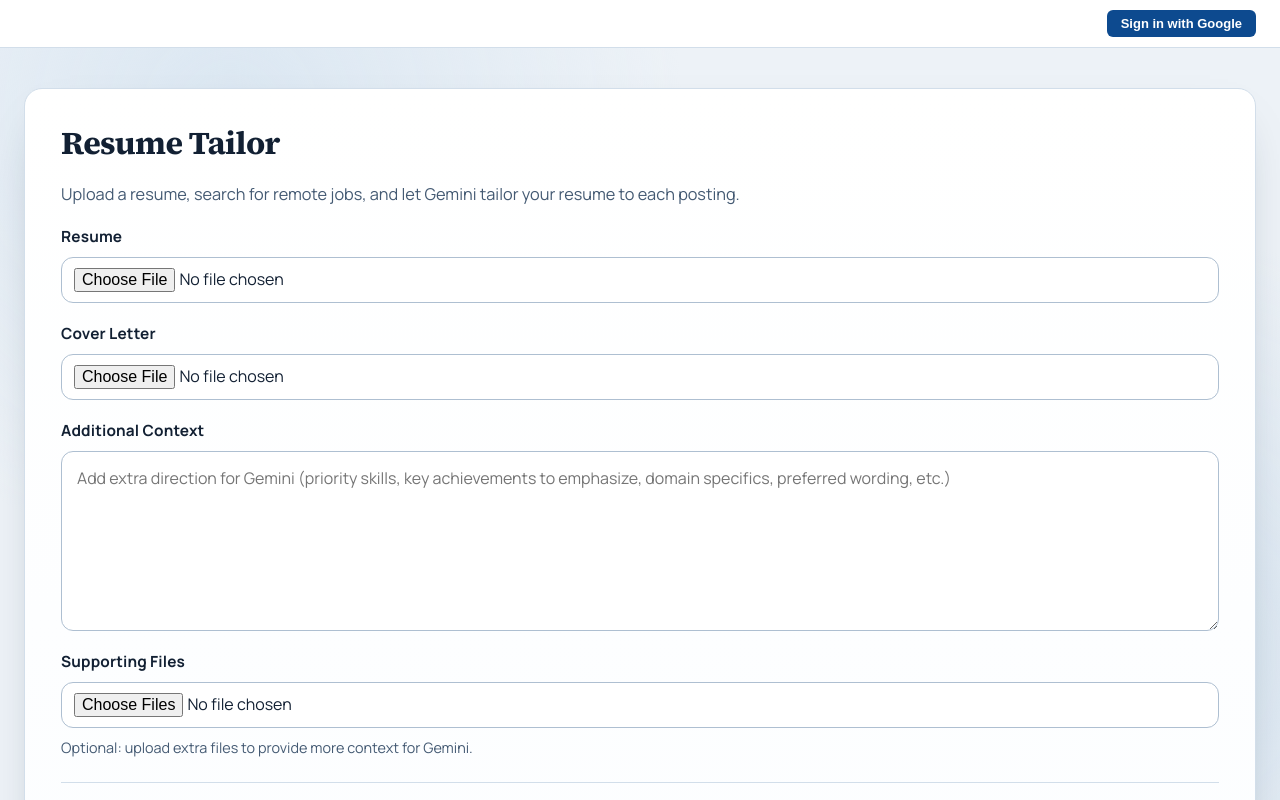
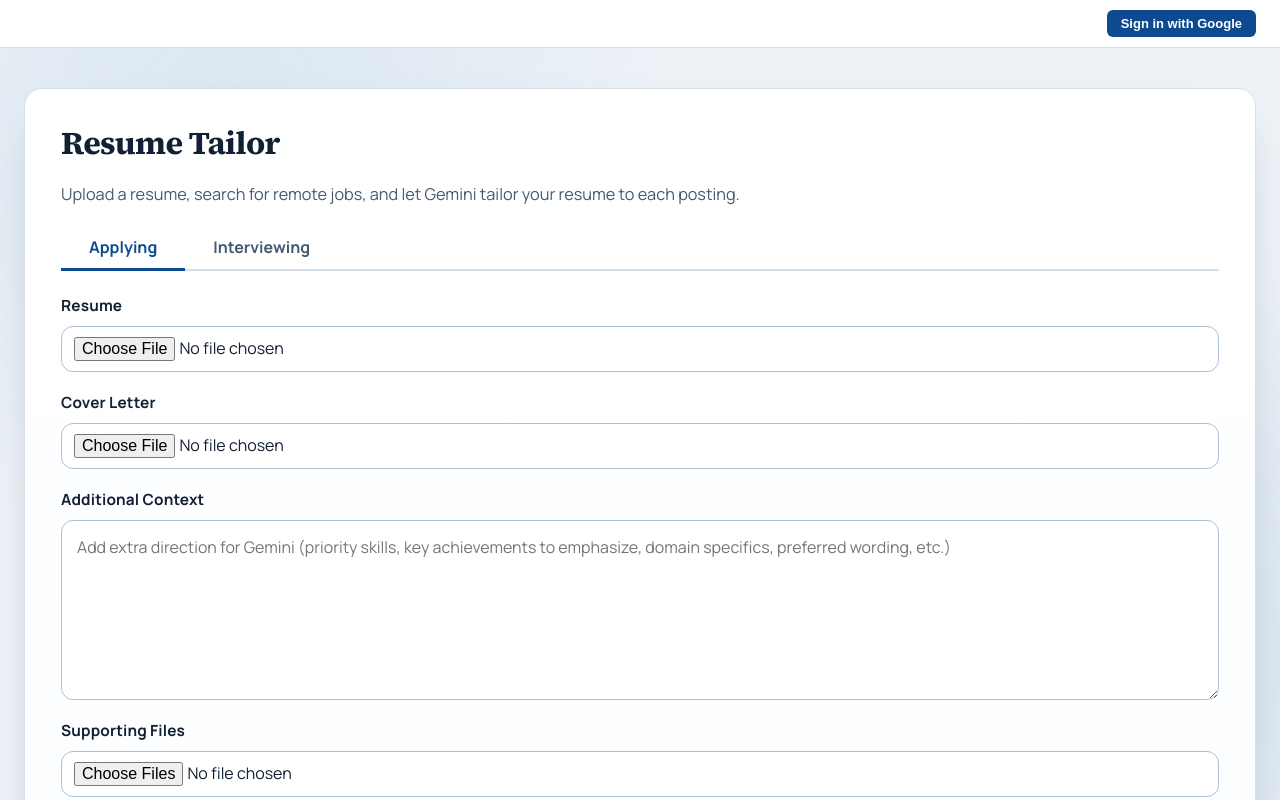
Before and after one commit to alexandergshaw/Resume-Tailor, a Next.js app in the folder hello-world/: page / in a window 1280 px wide. Shown: the top 800 px of the page. Built offline with nearby package versions, Linux system fonts and the light colour scheme; no server answers.

Commit message:
feat: add main tab navigation for applying and interviewing sections

```diff
--- a/hello-world/app/page.js
+++ b/hello-world/app/page.js
@@ -61,6 +61,7 @@ export default function Home() {
   const [selectedCategories, setSelectedCategories] = useState([]);
   const [maxYearsExp, setMaxYearsExp] = useState("any");
   const [currentUser, setCurrentUser] = useState(null);
+  const [mainTab, setMainTab] = useState("applying");
 
   // Refs for targeted re-fetches when individual controls change
   const hasFetchedRef = useRef(false);
@@ -951,6 +952,26 @@ export default function Home() {
           Upload a resume, search for remote jobs, and let Gemini tailor your
           resume to each posting.
         </p>
+
+        <div className={styles.mainTabs}>
+          <button
+            type="button"
+            className={mainTab === "applying" ? styles.mainTabActive : styles.mainTab}
+            onClick={() => setMainTab("applying")}
+          >
+            Applying
+          </button>
+          <button
+            type="button"
+            className={mainTab === "interviewing" ? styles.mainTabActive : styles.mainTab}
+            onClick={() => setMainTab("interviewing")}
+          >
+            Interviewing
+          </button>
+        </div>
+
+        {mainTab === "applying" && (
+          <>
 
         <div className={styles.fieldGroup}>
           <label htmlFor="resume" className={styles.label}>
@@ -1400,6 +1421,15 @@ export default function Home() {
                 </Button>
               </section>
             ) : null}
+          </section>
+        )}
+
+          </>
+        )}
+
+        {mainTab === "interviewing" && (
+          <section className={styles.tabPanel}>
+            <p style={{ color: "var(--text-secondary)", marginTop: 8 }}>Interview tracking coming soon.</p>
           </section>
         )}
       </main>
--- a/hello-world/app/page.module.css
+++ b/hello-world/app/page.module.css
@@ -56,6 +56,45 @@
   font: inherit;
   font-weight: 600;
   font-size: 0.94rem;
+  cursor: pointer;
+  transition: color 0.15s ease, border-color 0.15s ease;
+}
+
+.mainTabs {
+  display: flex;
+  gap: 0;
+  border-bottom: 2px solid var(--border);
+  margin-bottom: 4px;
+}
+
+.mainTab {
+  padding: 10px 28px;
+  border: none;
+  border-bottom: 3px solid transparent;
+  margin-bottom: -2px;
+  background: transparent;
+  color: var(--text-secondary);
+  font: inherit;
+  font-weight: 700;
+  font-size: 1rem;
+  cursor: pointer;
+  transition: color 0.15s ease, border-color 0.15s ease;
+}
+
+.mainTab:hover {
+  color: var(--text-primary);
+}
+
+.mainTabActive {
+  padding: 10px 28px;
+  border: none;
+  border-bottom: 3px solid var(--accent);
+  margin-bottom: -2px;
+  background: transparent;
+  color: var(--accent);
+  font: inherit;
+  font-weight: 700;
+  font-size: 1rem;
   cursor: pointer;
   transition: color 0.15s ease, border-color 0.15s ease;
 }
```
